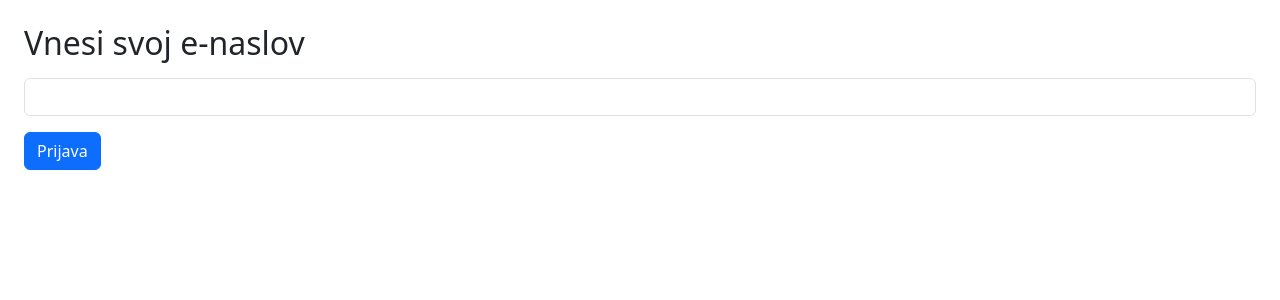
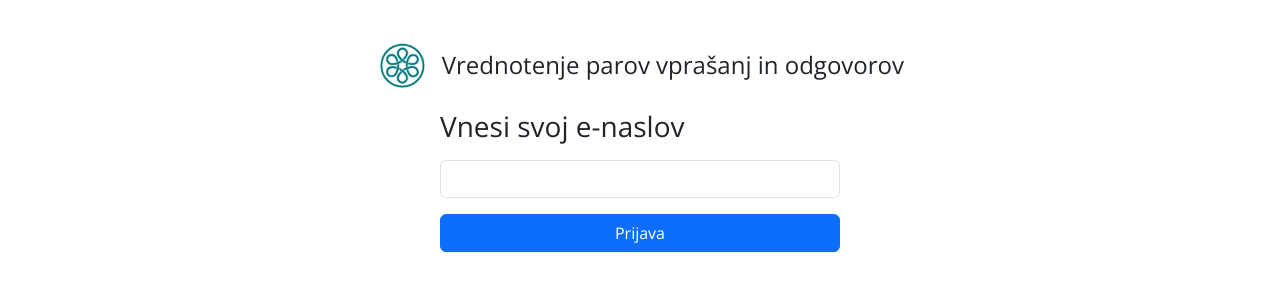
Before and after one commit to gregorgatej/ground-truth-qa, a FastAPI app: page /login in a window 1280 px wide. Shown: the top 300 px of the page. Run offline with FastAPI, Linux system fonts and the light colour scheme; parts of the project's set-up code (start-up, migrations or seed data) failed here and were passed over; some libraries are stand-ins or nearby versions.

Commit message:
Style login page with centered layout and logo

```diff
--- a/templates/login.html
+++ b/templates/login.html
@@ -3,15 +3,56 @@
 <head>
     <meta charset="UTF-8">
     <title>Prijava</title>
+    <link rel="icon" type="image/png" href="/assets/zrsvn_logo.png?t=12345">
+    <script src="https://unpkg.com/htmx.org@1.9.2"></script>
     <link rel="stylesheet" href="https://cdn.jsdelivr.net/npm/bootstrap@5.3.0/dist/css/bootstrap.min.css">
+    <link href="https://fonts.googleapis.com/css2?family=Open+Sans&display=swap" rel="stylesheet">
+    <style>
+      body {
+        font-family: 'Open Sans', sans-serif;
+        text-align: center;
+        margin: 0;
+        padding: 20px;
+      }
+      .header-container {
+        display: flex;
+        align-items: center;
+        justify-content: center;
+        padding: 20px;
+      }
+      .header-container img {
+        height: 50px;
+        margin-right: 15px;
+        vertical-align: middle;
+      }
+      .header-container h2 {
+        margin: 0;
+        font-size: 24px;
+        line-height: 1;
+        display: flex;
+        align-items: center;
+      }
+      #login-container {
+        display: inline-block;
+        text-align: left;
+        width: 60%;
+        max-width: 400px;
+      }
+    </style>
 </head>
-<body class="p-4">
-    <h2>Vnesi svoj e-naslov</h2>
-    <form method="post" action="/login" class="mt-3">
+<body>
+    <div class="header-container">
+      <img src="/assets/zrsvn_logo.png" alt="ZRSVN Logo">
+      <h2>Vrednotenje parov vprašanj in odgovorov</h2>
+    </div>
+    <div id="login-container">
+      <h3>Vnesi svoj e-naslov</h3>
+      <form method="post" action="/login" class="mt-3">
         <div class="mb-3">
-            <input type="email" name="email" class="form-control" required>
+          <input type="email" name="email" class="form-control" required>
         </div>
-        <button type="submit" class="btn btn-primary">Prijava</button>
-    </form>
+        <button type="submit" class="btn btn-primary w-100">Prijava</button>
+      </form>
+    </div>
 </body>
 </html>
```
